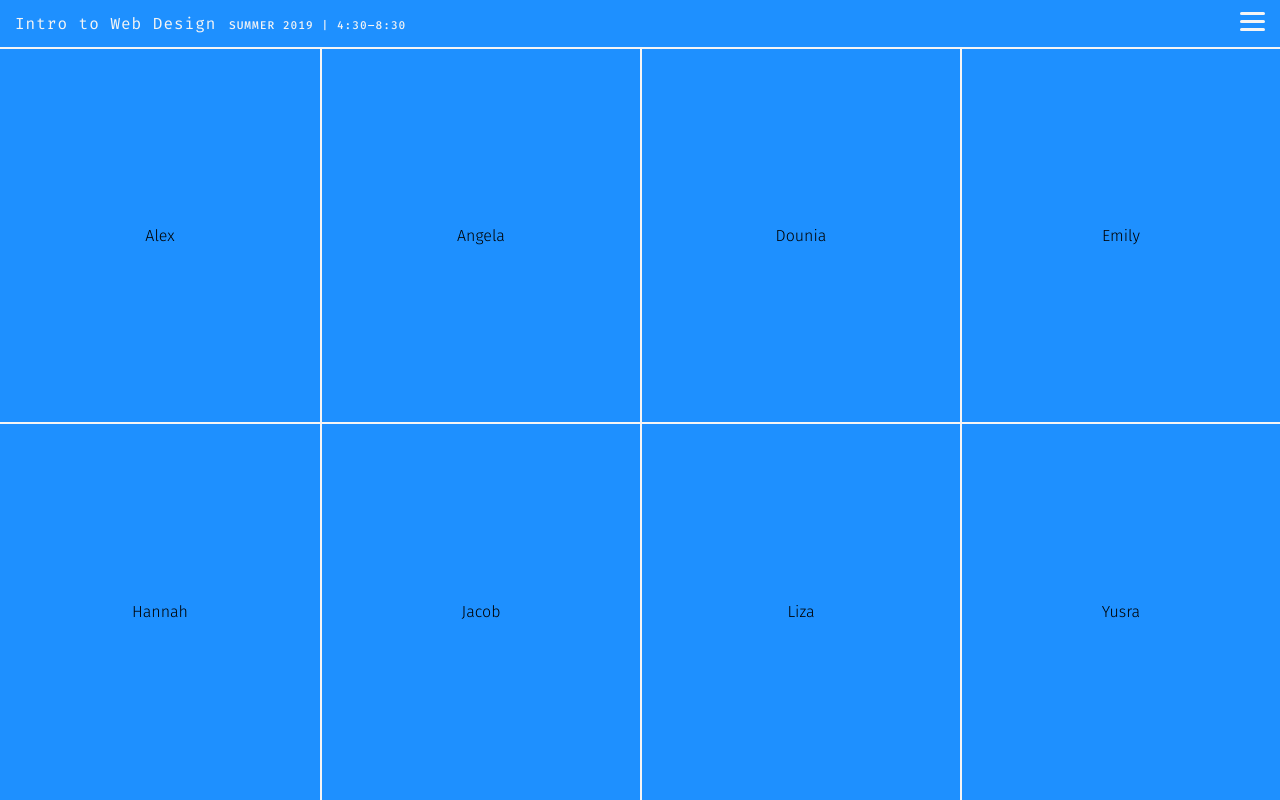
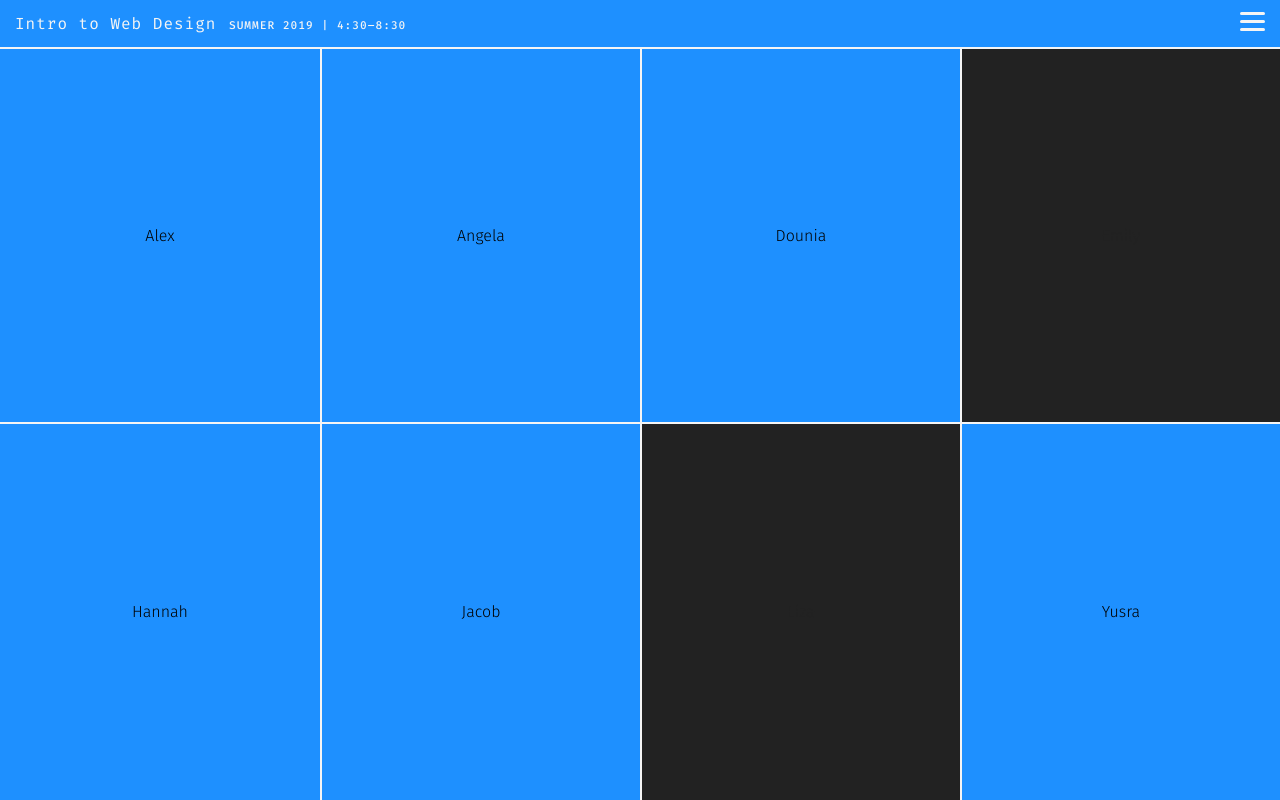
Before and after one commit to gmu-gd/web19-summer, a plain HTML site: page index.html in a window 1280 px wide. Shown: the top 800 px of the page. Drawn offline with nearby package versions, Linux system fonts and the light colour scheme.

Commit message:
ex students

```diff
--- a/css/main.css
+++ b/css/main.css
@@ -179,6 +179,13 @@ header {
     background-color: whitesmoke;
     border: 3px solid black;
     box-shadow: 6px 6px 0 0 dodgerblue;
+}
+.ex {
+  background-color: #222;
+}
+.ex:hover {
+  cursor: default;
+  background-color: #222;
 }
 footer {
     border-top: 2px whitesmoke solid;
--- a/index.html
+++ b/index.html
@@ -43,8 +43,8 @@
       <div class="student">
         <h2><a href="https://dsart.github.io/Summer19WebDesign">Dounia</a></h2>
       </div>
-      <div class="student">
-        <h2><a href="#">Emily</a></h2>
+      <div class="student ex">
+        <h2><s>Emily</s></h2>
       </div>
       <div class="student">
         <h2><a href="https://hmarti3.github.io/AVT217">Hannah</a></h2>
@@ -52,8 +52,8 @@
       <div class="student">
         <h2><a href="https://jacobwest1.github.io/avt">Jacob</a></h2>
       </div>
-      <div class="student">
-        <h2><a href="#">Liza</a></h2>
+      <div class="student ex">
+        <h2><s>Liza</s></h2>
       </div>
       <div class="student">
         <h2><a href="#">Yusra</a></h2>
```
